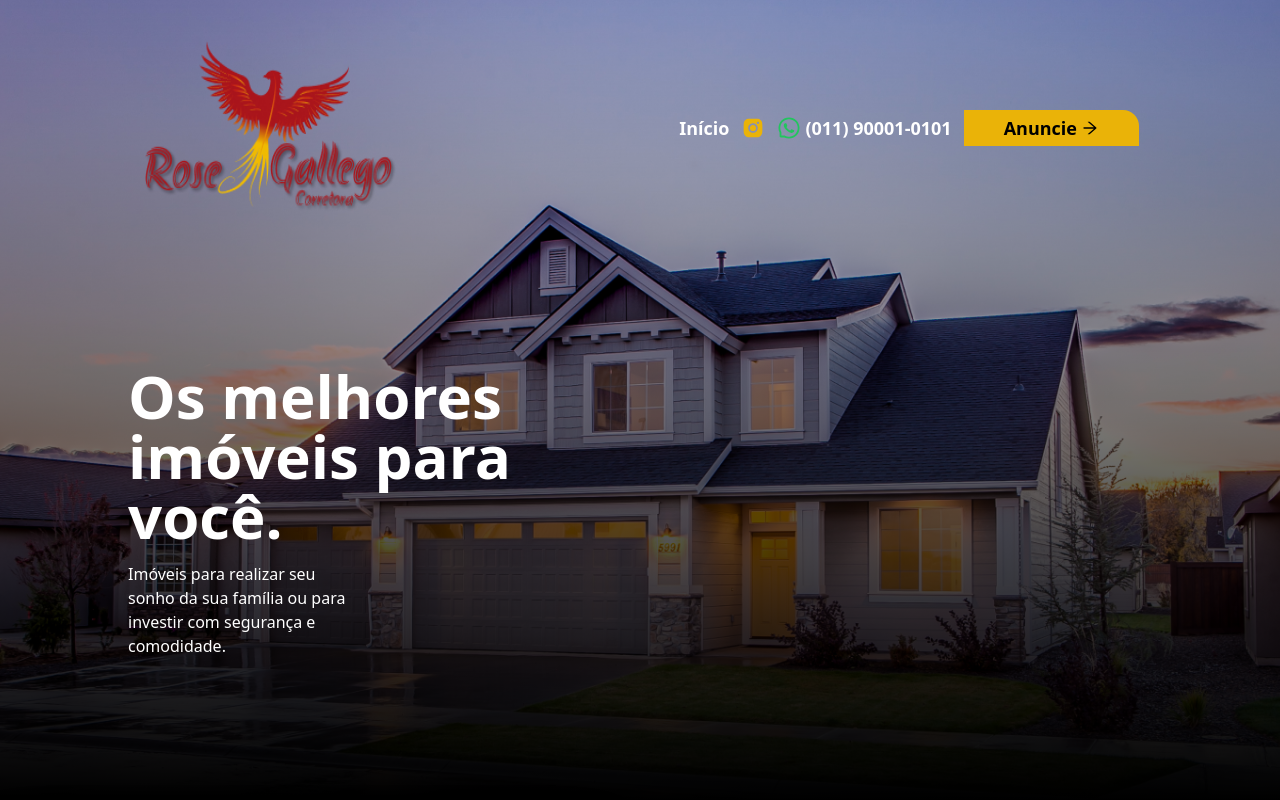
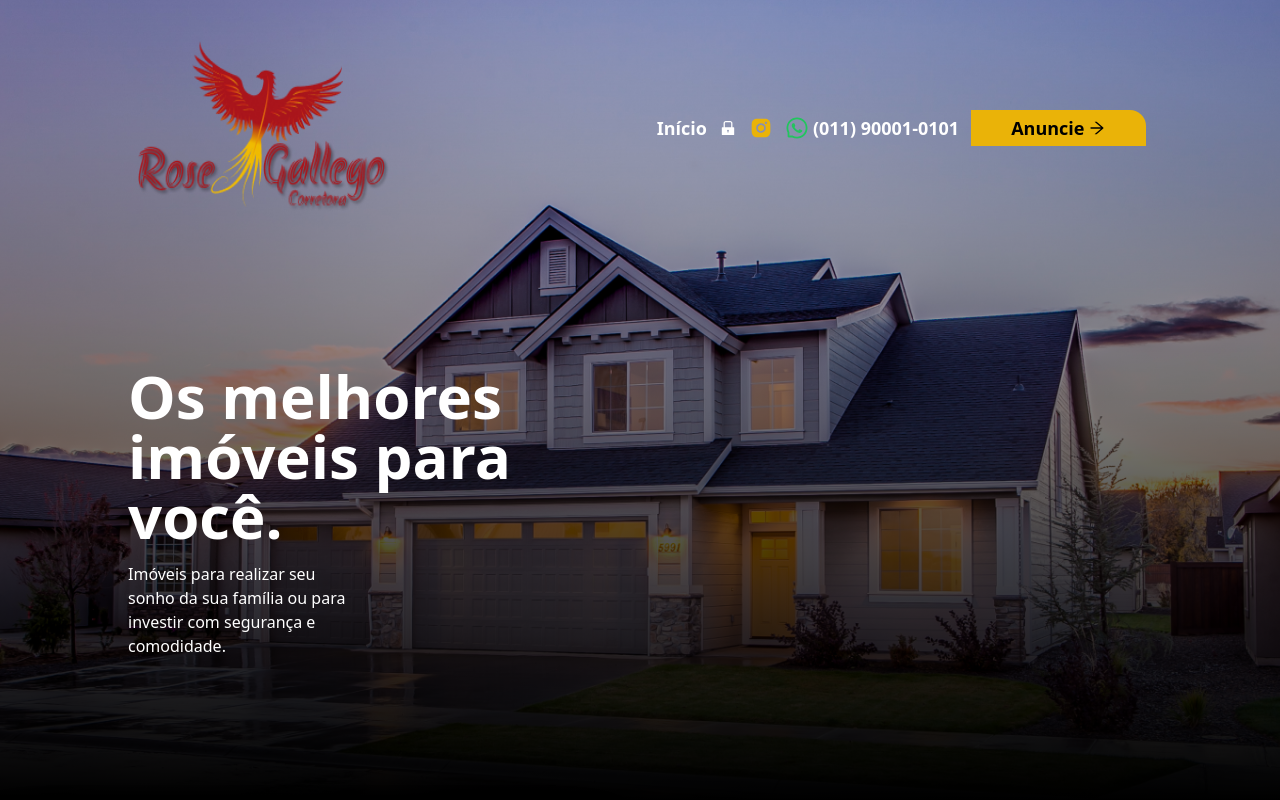
Before and after one commit to MSpilari/real-state-agency, a Next.js app: page / in a window 1280 px wide. Shown: the top 800 px of the page. Built offline with nearby package versions, Linux system fonts and the light colour scheme.

Commit message:
Criando o Link para página de Login

```diff
--- a/src/components/Navbar/index.tsx
+++ b/src/components/Navbar/index.tsx
@@ -3,7 +3,8 @@ import Link from 'next/link'
 import {
   AiOutlineArrowRight,
   AiFillInstagram,
-  AiOutlineWhatsApp
+  AiOutlineWhatsApp,
+  AiFillLock
 } from 'react-icons/ai'
 import logoDesktop from '../../assets/logoDesktop.png'
 import { TopRightRoundedButton } from '../TopRightRoundedButton'
@@ -22,6 +23,12 @@ const Navbar = () => {
         <ul className="flex items-center gap-3">
           <li>
             <Link href={'/'}>Início</Link>
+          </li>
+
+          <li>
+            <Link href={'/login'}>
+              <AiFillLock />
+            </Link>
           </li>
 
           <li>
```
